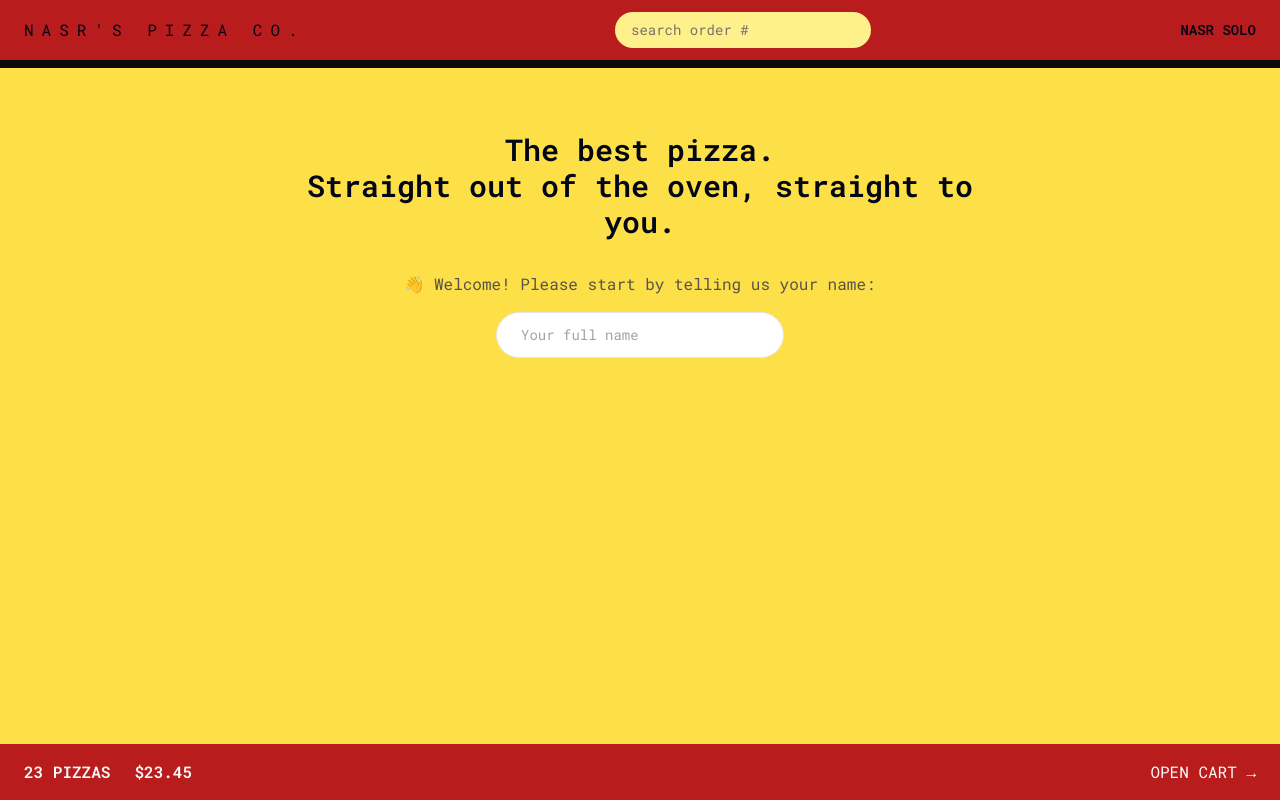
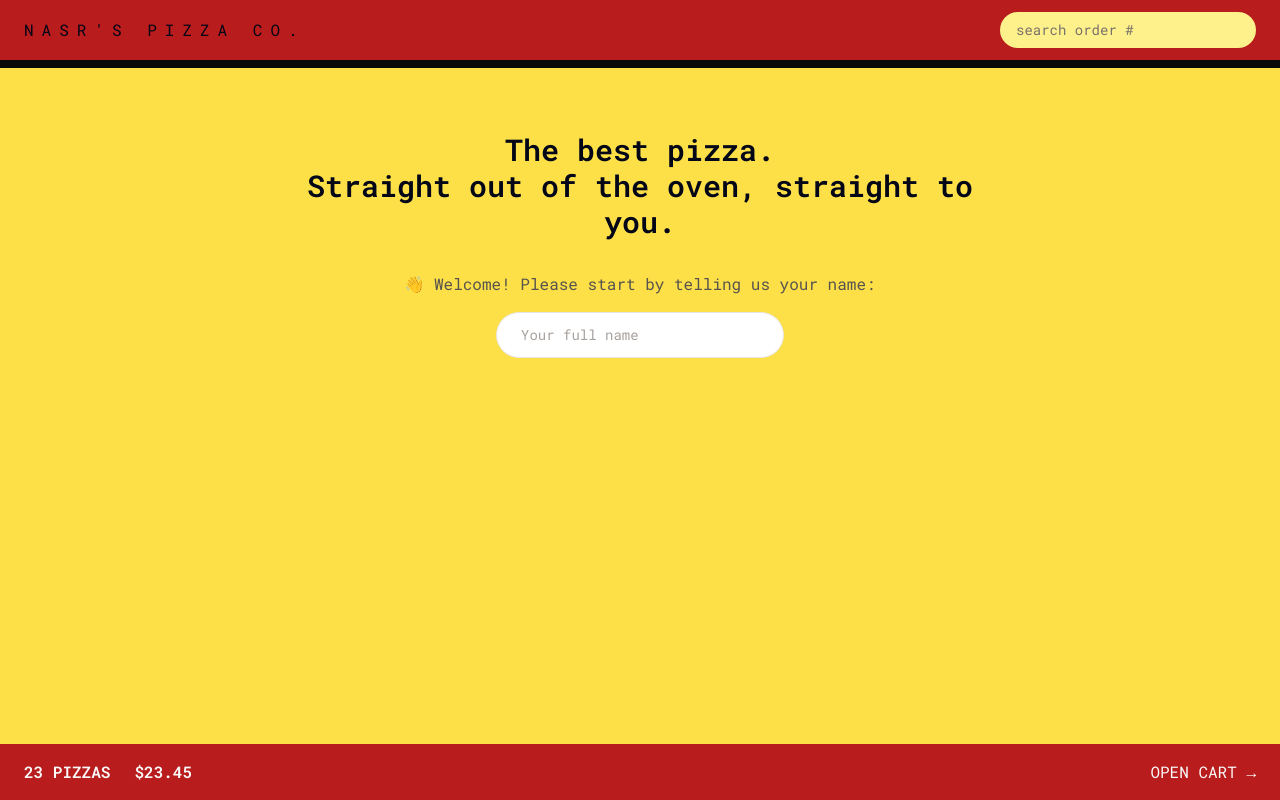
Before and after one commit to hansolo-N/fast-Pizza, a React (Vite) app: page / in a window 1280 px wide. Built offline with nearby package versions, Linux system fonts and the light colour scheme.

Commit message:
on create user compnent added dispatch function to update name in redux store and navigate user to menu afterwards

```diff
--- a/src/features/user/CreateUser.jsx
+++ b/src/features/user/CreateUser.jsx
@@ -1,10 +1,21 @@
 import { useState } from 'react';
 import Button from '../ui/Button'
+import { updateName } from './userSlice';
+import { useDispatch } from 'react-redux';
+import { useNavigate } from 'react-router-dom';
+
 function CreateUser() {
   const [username, setUsername] = useState('');
+  const dispatch = useDispatch()
+  const navigate = useNavigate()
 
   function handleSubmit(e) {
     e.preventDefault();
+
+    if(!username) return
+    dispatch(updateName(username))
+    navigate('/menu')
+
   }
 
   return (
--- a/src/features/user/Username.jsx
+++ b/src/features/user/Username.jsx
@@ -3,6 +3,9 @@ import { useSelector} from 'react-redux/es/hooks/useSelector'
 
 function Nasr() {
   const username = useSelector(state=>state.user.username)
+
+  if(!username) return null
+
   return (
     <div className='text-sm font-semibold md:block'>{username}</div>
   )
--- a/src/features/user/userSlice.js
+++ b/src/features/user/userSlice.js
@@ -24,7 +24,7 @@ async function fetchAddress() {
 
 
 const initialState = {
-  username: 'Nasr Solo',
+  username: '',
 
 }
 
```
